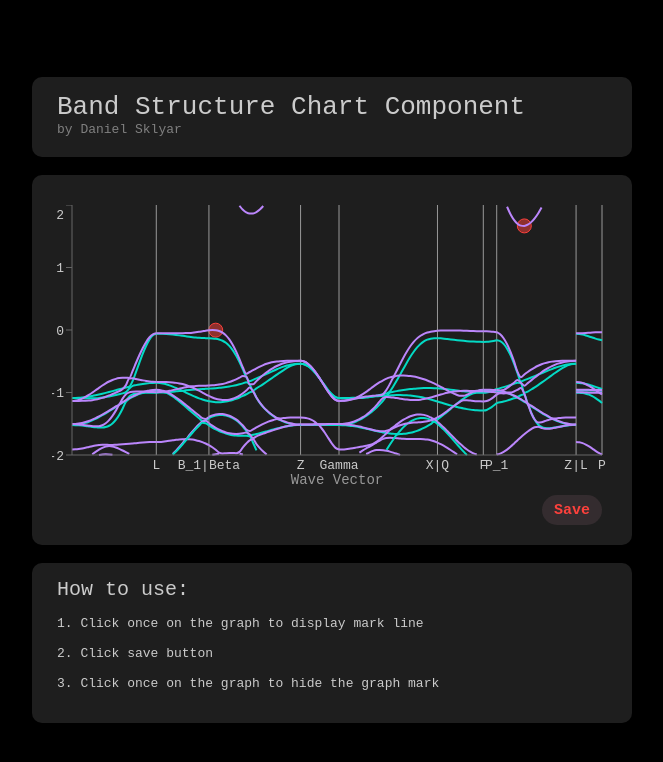
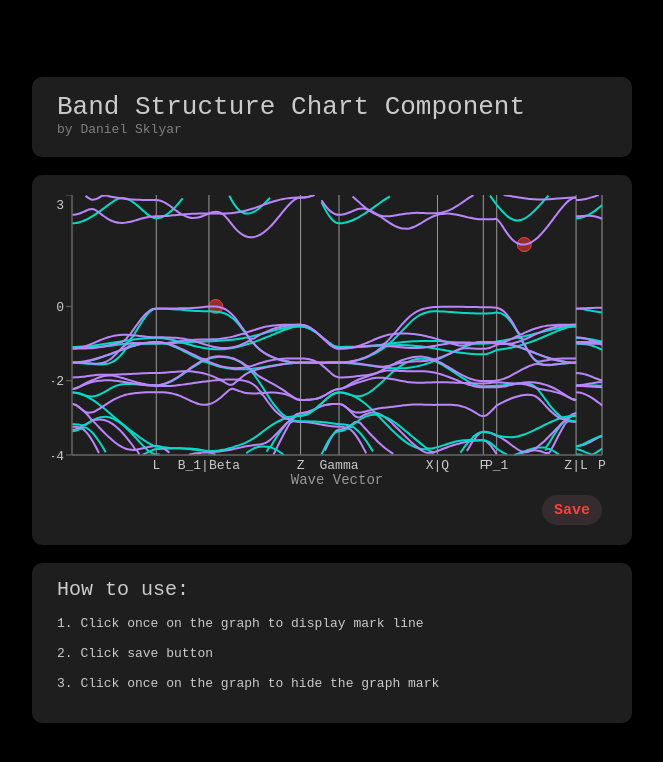
Before and after one commit to dsklyar/band-structure-graph-component, a React app: page / in a window 1280 px wide. Shown: the top 762 px of the page, without its empty margins (308-971 px from the left). Built offline with nearby package versions, Linux system fonts and the light colour scheme.

Commit message:
Prototype 4 -Reduced rerender lag by using 2 charts -Added chart for bulk rendering the line data -Added chart for interaction capability -Added basic styling for the marking tooltip

```diff
--- a/src/components/chart-wrapper.component/index.css.ts
+++ b/src/components/chart-wrapper.component/index.css.ts
@@ -9,10 +9,7 @@ export const styles = {
 	chartWrapper: {
 		width: "100%",
 		height: 300,
-		padding: { top: 20, left: 10, right: 10 },
-		boxSizing: "border-box",
 		backgroundColor: "#1E1E1E",
-		position: "relative",
 	},
 	toolbar: {
 		height: 50,
--- /dev/null
+++ b/src/components/line-chart.component/chart-marker.component/index.tsx
@@ -0,0 +1,126 @@
+import * as React from "react";
+import {
+	RechartsFunction,
+	ReferenceLine,
+	ResponsiveContainer,
+	LineChart,
+	XAxis,
+	YAxis,
+} from "recharts";
+
+interface IProps {
+	records: Record<string, number>[];
+}
+
+interface IMarkState {
+	markedX: number | null;
+	chartX: number | null;
+	chartY: number | null;
+	chartMarked: boolean;
+}
+
+interface RechartsFuncEvent {
+	activeLabel: number;
+	chartX: number;
+	chartY: number;
+}
+
+export const ChatMarkerComponent: React.FC<IProps> = React.memo(({ records }: IProps) => {
+	//#region Hooks
+
+	const [{ markedX, chartMarked, chartY }, setMarkedState] = React.useState<IMarkState>({
+		markedX: null,
+		chartX: null,
+		chartY: null,
+		chartMarked: false,
+	});
+	//#endregion
+
+	//#region Handlers
+	const onChartClick: RechartsFunction = (e: RechartsFuncEvent) => {
+		console.log(e);
+		if (!e) {
+			return;
+		}
+		setMarkedState({
+			chartMarked: !chartMarked,
+			markedX: !chartMarked ? e.activeLabel : null,
+			chartX: !chartMarked ? e.chartX : null,
+			chartY: !chartMarked ? e.chartY : null,
+		});
+	};
+	//#endregion
+
+	//#region JSX
+
+	const customLabel = ({ viewBox: { x, y } }: any) => {
+		console.log(x, y);
+		return (
+			<svg x={x} y={chartY as number}>
+				<g>
+					{/* <rect x="0" y="0" width="40" height="15" fill="grey"></rect> */}
+					<foreignObject x="0" y="0" width="48.5" height="15">
+						<div
+							style={{
+								display: "flex",
+							}}
+						>
+							<div
+								style={{
+									width: 0,
+									height: 0,
+									borderTop: "7.5px solid transparent",
+									borderBottom: "7.5px solid transparent",
+									borderRight: "7.5px solid grey",
+								}}
+							/>
+							<div
+								style={{
+									width: 40,
+									height: 15,
+									borderTopRightRadius: 4,
+									borderBottomRightRadius: 4,
+									backgroundColor: "grey",
+									justifyContent: "center",
+									display: "flex",
+								}}
+							>
+								<span
+									style={{
+										fontFamily: "monospace",
+										fontSize: 12,
+										color: "#FFF",
+									}}
+								>
+									{markedX?.toFixed(3)}
+								</span>
+							</div>
+						</div>
+					</foreignObject>
+				</g>
+			</svg>
+		);
+	};
+
+	const markedLine = chartMarked && markedX && (
+		<ReferenceLine x={markedX} stroke={"#CF6679"} strokeWidth={5} label={customLabel} />
+	);
+	//#endregion
+
+	return (
+		<ResponsiveContainer>
+			<LineChart
+				data={records}
+				margin={{ left: -40, right: 10 }}
+				onClick={onChartClick}
+				style={{ cursor: "pointer" }}
+			>
+				{markedLine}
+				<XAxis type={"number"} dataKey={"x"} tick={false} domain={["dataMin", "dataMax"]} />
+				<YAxis type={"number"} tick={false} />
+			</LineChart>
+		</ResponsiveContainer>
+	);
+});
+
+ChatMarkerComponent.displayName = "WarpComponent";
--- a/src/components/line-chart.component/index.css.ts
+++ b/src/components/line-chart.component/index.css.ts
@@ -1,5 +1,18 @@
 export const styles = {
-	container: {},
+	responsive: {
+		width: "inherit",
+		height: "inherit",
+		boxSizing: "border-box",
+	},
+	container: {
+		extend: "responsive",
+		position: "relative",
+	},
+	chart: {
+		extend: "responsive",
+		position: "absolute",
+		padding: "10px 10px 0 10px",
+	},
 	label: {
 		fontfamily: "monospace",
 		fontSize: 15,
--- a/src/components/line-chart.component/index.tsx
+++ b/src/components/line-chart.component/index.tsx
@@ -6,42 +6,22 @@ import {
 	XAxis,
 	YAxis,
 	Line,
-	RechartsFunction,
 	ResponsiveContainer,
 	ReferenceLine,
 	ReferenceDot,
 } from "recharts";
+import { ChatMarkerComponent } from "./chart-marker.component";
 import { ModelGenerator, IDataInput } from "../../utils/model.util";
 
 const useStyles = createUseStyles(styles);
-
-interface RechartsFuncEvent {
-	activeLabel: number;
-	chartX: number;
-	chartY: number;
-}
 
 interface IProps {
 	data: IDataInput;
 }
 
-interface IMarkState {
-	markedX: number | null;
-	chartX: number | null;
-	chartY: number | null;
-	chartMarked: boolean;
-}
-
 export const LineChartComponent: React.FC<IProps> = ({ data }: IProps) => {
-	//#region Hooks
 	const classes = useStyles();
-	const [{ markedX, chartMarked, chartY }, setMarkedState] = React.useState<IMarkState>({
-		markedX: null,
-		chartX: null,
-		chartY: null,
-		chartMarked: false,
-	});
-	//#endregion
+	const [dataMin, dataMax] = [-4, 3];
 
 	const modelGen = new ModelGenerator();
 	const {
@@ -54,34 +34,13 @@ export const LineChartComponent: React.FC<IProps> = ({ data }: IProps) => {
 	} = React.useMemo(
 		() =>
 			modelGen.generateModel(data, {
-				boundary: { low: -2, high: 2 },
+				boundary: { low: dataMin, high: dataMax },
 			}),
 		[data],
 	);
 
-	//#region Handlers
-	const onChartClick: RechartsFunction = (e: RechartsFuncEvent) => {
-		console.log(e);
-		setMarkedState({
-			chartMarked: !chartMarked,
-			markedX: !chartMarked ? e.activeLabel : null,
-			chartX: !chartMarked ? e.chartX : null,
-			chartY: !chartMarked ? e.chartY : null,
-		});
-	};
-	//#endregion
-
 	//#region JSX Function
-	/**
-	 * TODO
-	 * Find a solution to memo this draw
-	 * indore to reduce rerender when updating
-	 * the charts!
-	 * Note: Fragments dont work with recharts
-	 */
-	const memoLines = React.useMemo(
-		() =>
-			Object.keys(legend).map((key) => (
+	const memoLines = Object.keys(legend).map((key) => (
 		<Line
 			key={key}
 			type="monotone"
@@ -91,13 +50,9 @@ export const LineChartComponent: React.FC<IProps> = ({ data }: IProps) => {
 			strokeWidth={2}
 			isAnimationActive={false}
 		/>
-			)),
-		[legend],
-	);
+	));
 
-	const memoReferenceLines = React.useMemo(
-		() =>
-			Object.keys(referenceLines).map((key, index) => (
+	const memoReferenceLines = Object.keys(referenceLines).map((key, index) => (
 		<ReferenceLine
 			key={`refLine-${index}`}
 			x={referenceLines[key]}
@@ -113,46 +68,9 @@ export const LineChartComponent: React.FC<IProps> = ({ data }: IProps) => {
 				} as any
 			}
 		/>
-			)),
-		[referenceLines],
-	);
+	));
 
-	/**
-	 * TODO
-	 * Move this class into a separate file
-	 * Add IProps
-	 */
-	const customLabel = ({ viewBox: { x, y } }: any) => {
-		console.log(x, y);
-		return (
-			<text
-				x={x}
-				y={chartY as number}
-				dx={-20}
-				fill={"white"}
-				fontSize={10}
-				style={{
-					fontFamily: "monospace",
-					fontSize: 12,
-					color: "#000",
-				}}
-				textAnchor="middle"
-			>
-				{markedX?.toFixed(3)}
-			</text>
-		);
-	};
-
-	const markedLine = chartMarked && markedX && (
-		<ReferenceLine x={markedX} stroke={"#CF6679"} strokeWidth={5} label={customLabel} />
-	);
-
-	//#endregion
-
-	return (
-		<ResponsiveContainer>
-			<LineChart data={records} margin={{ left: -40, right: 10 }} onClick={onChartClick}>
-				<ReferenceLine y={fermiLine} stroke={"lightblue"} strokeWidth={3} strokeDasharray="3 3" />
+	const conductionRefDot = (
 		<ReferenceDot
 			y={conductionLowestEP.y}
 			x={conductionLowestEP.x}
@@ -161,6 +79,9 @@ export const LineChartComponent: React.FC<IProps> = ({ data }: IProps) => {
 			fill={"#FD413C"}
 			fillOpacity={0.5}
 		/>
+	);
+
+	const valenceRefDot = (
 		<ReferenceDot
 			y={valenceHighestEP.y}
 			x={valenceHighestEP.x}
@@ -169,7 +90,22 @@ export const LineChartComponent: React.FC<IProps> = ({ data }: IProps) => {
 			fill={"#FD413C"}
 			fillOpacity={0.5}
 		/>
-				{markedLine}
+	);
+
+	const fermiEnergyLine = (
+		<ReferenceLine y={fermiLine} stroke={"lightblue"} strokeWidth={3} strokeDasharray="3 3" />
+	);
+
+	//#endregion
+
+	return (
+		<div className={classes.container}>
+			<div className={classes.chart}>
+				<ResponsiveContainer>
+					<LineChart data={records} margin={{ left: -40, right: 10 }}>
+						{fermiEnergyLine}
+						{conductionRefDot}
+						{valenceRefDot}
 						{memoReferenceLines}
 						{memoLines}
 						<XAxis
@@ -187,6 +123,7 @@ export const LineChartComponent: React.FC<IProps> = ({ data }: IProps) => {
 						/>
 						<YAxis
 							type={"number"}
+							domain={[dataMin, dataMax]}
 							tick={{
 								fontSize: 13,
 								fontFamily: "monospace",
@@ -195,5 +132,10 @@ export const LineChartComponent: React.FC<IProps> = ({ data }: IProps) => {
 						/>
 					</LineChart>
 				</ResponsiveContainer>
+			</div>
+			<div className={classes.chart}>
+				<ChatMarkerComponent records={records} />
+			</div>
+		</div>
 	);
 };
```
Also changed, not shown: 1 other file (tests, documents, lock files or other folders). Lines whose indentation alone changed are shown as unchanged.
